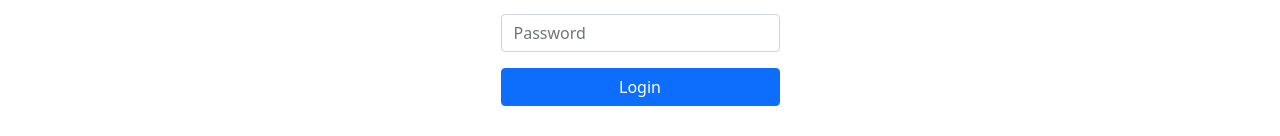
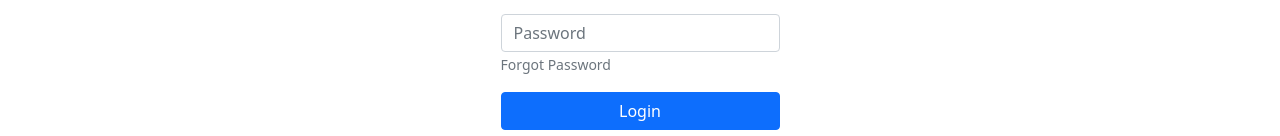
Before and after one commit to shahnmah/inventory-client, a React (Create React App) app: page /login in a window 1280 px wide. Shown: the part 746-882 px from the top of the page. Built offline with nearby package versions, Linux system fonts and the light colour scheme.

Commit message:
forgot password and toast added

```diff
--- a/package.json
+++ b/package.json
@@ -14,6 +14,7 @@
     "react-firebase-hooks": "^5.0.3",
     "react-router-dom": "^6.3.0",
     "react-scripts": "5.0.1",
+    "react-toastify": "^9.0.1",
     "web-vitals": "^2.1.4"
   },
   "scripts": {
--- a/src/components/Login/Login.js
+++ b/src/components/Login/Login.js
@@ -1,52 +1,67 @@
 import React, { useState } from 'react';
 import { Form, Button } from 'react-bootstrap';
-import { useSignInWithEmailAndPassword } from 'react-firebase-hooks/auth';
+import { useSendPasswordResetEmail, useSignInWithEmailAndPassword } from 'react-firebase-hooks/auth';
 import { Link, useNavigate } from 'react-router-dom';
 import auth from '../../firebase.init';
 import './Login.css'
+import { ToastContainer, toast } from 'react-toastify';
+import 'react-toastify/dist/ReactToastify.css';
 
 const Login = () => {
     const [email, setEmail] = useState('');
     const [password, setPassword] = useState('');
-    const [displayError, setDisplayError] = useState('')
     const [
         signInWithEmailAndPassword,
         user,
         loading,
         error,
     ] = useSignInWithEmailAndPassword(auth);
+    const [sendPasswordResetEmail] = useSendPasswordResetEmail(auth);
     const navigate = useNavigate()
-      const handleUserLogin = (e) =>{
+    let errorElement;
+    const handleUserLogin = (e) => {
         e.preventDefault()
         signInWithEmailAndPassword(email, password)
     }
-      if(user){
+    if (user) {
         navigate('/home')
     }
-      if(error){
-          setDisplayError(error.message)
+    if (error) {
+        errorElement = <div>
+            <p className='text-danger'>Error: {error?.message}</p>
+        </div>
+    }
+    const handleForgotPassword = async() => {
+        if (email) {
+            await sendPasswordResetEmail(email);
+            toast('Sent email');
+        }
+        else {
+            toast('Enter Your Email First')
+        }
     }
     return (
         <div className='container user-login my-5'>
             <Form className='w-25 mx-auto text-center' onSubmit={handleUserLogin}>
                 <img className='my-3' src="https://i.ibb.co/mhLPrwR/logo-bus-removebg-preview.png" alt="" />
                 <Form.Group className="mb-3" controlId="formBasicEmail">
-                <Form.Control  onBlur={(e) => setEmail(e.target.value)} type="email" placeholder="Enter email" required />
+                    <Form.Control onBlur={(e) => setEmail(e.target.value)} type="email" placeholder="Enter email" required />
                 </Form.Group>
 
                 <Form.Group className="mb-3 text-start" controlId="formBasicPassword">
-                <Form.Control  onBlur={(e) => setPassword(e.target.value)} type="password" placeholder="Password" required />
+                    <Form.Control onBlur={(e) => setPassword(e.target.value)} type="password" placeholder="Password" required />
+                    <p><small onClick={handleForgotPassword} className='text-muted' role='button'>Forgot Password</small></p>
                 </Form.Group>
-
                 <Button className='w-100' variant="primary" type="submit">
                     Login
                 </Button>
-                <p>{displayError}</p>
+                {errorElement}
                 <Button className='w-100 my-3' variant="primary" type="submit">
                     Google Login
                 </Button>
                 <Link className='text-decoration-none' to='/register'>Don't have an account ?</Link>
             </Form>
+            <ToastContainer />
         </div>
     );
 };
--- a/src/components/Register/Register.js
+++ b/src/components/Register/Register.js
@@ -8,8 +8,6 @@ const Register = () => {
     const [name, setName] = useState('');
     const [email, setEmail] = useState('');
     const [password, setPassword] = useState('');
-    const [displayError, setDisplayError] = useState('')
-
     const [
         createUserWithEmailAndPassword,
         user,
@@ -17,6 +15,7 @@ const Register = () => {
         error,
       ] = useCreateUserWithEmailAndPassword(auth);
       const navigate = useNavigate()
+      let errorElement;
       const handleUserRegister = e =>{
           e.preventDefault();
           createUserWithEmailAndPassword(email, password)
@@ -24,10 +23,11 @@ const Register = () => {
       if(user){
           navigate('/login')
       }
-      if(error){
-         const  errorMessage = error.message;
-          setDisplayError(errorMessage)
-      }
+      if (error) {
+        errorElement = <div>
+            <p className='text-danger'>Error: {error?.message}</p>
+        </div>
+    }
     return (
         <div>
             <div className='container user-login my-5'>
@@ -43,7 +43,7 @@ const Register = () => {
                     <Form.Group className="mb-3 text-start" controlId="formBasicPassword">
                         <Form.Control  onBlur={(e) => setPassword(e.target.value)} type="password" placeholder="Password" required />
                     </Form.Group>
-                    <p>{displayError}</p>
+                    {errorElement}
                     <Button className='w-100' variant="primary" type="submit">
                         Register
                     </Button>
```
Also changed, not shown: 1 other file (tests, documents, lock files or other folders). Lines whose indentation alone changed are shown as unchanged.
